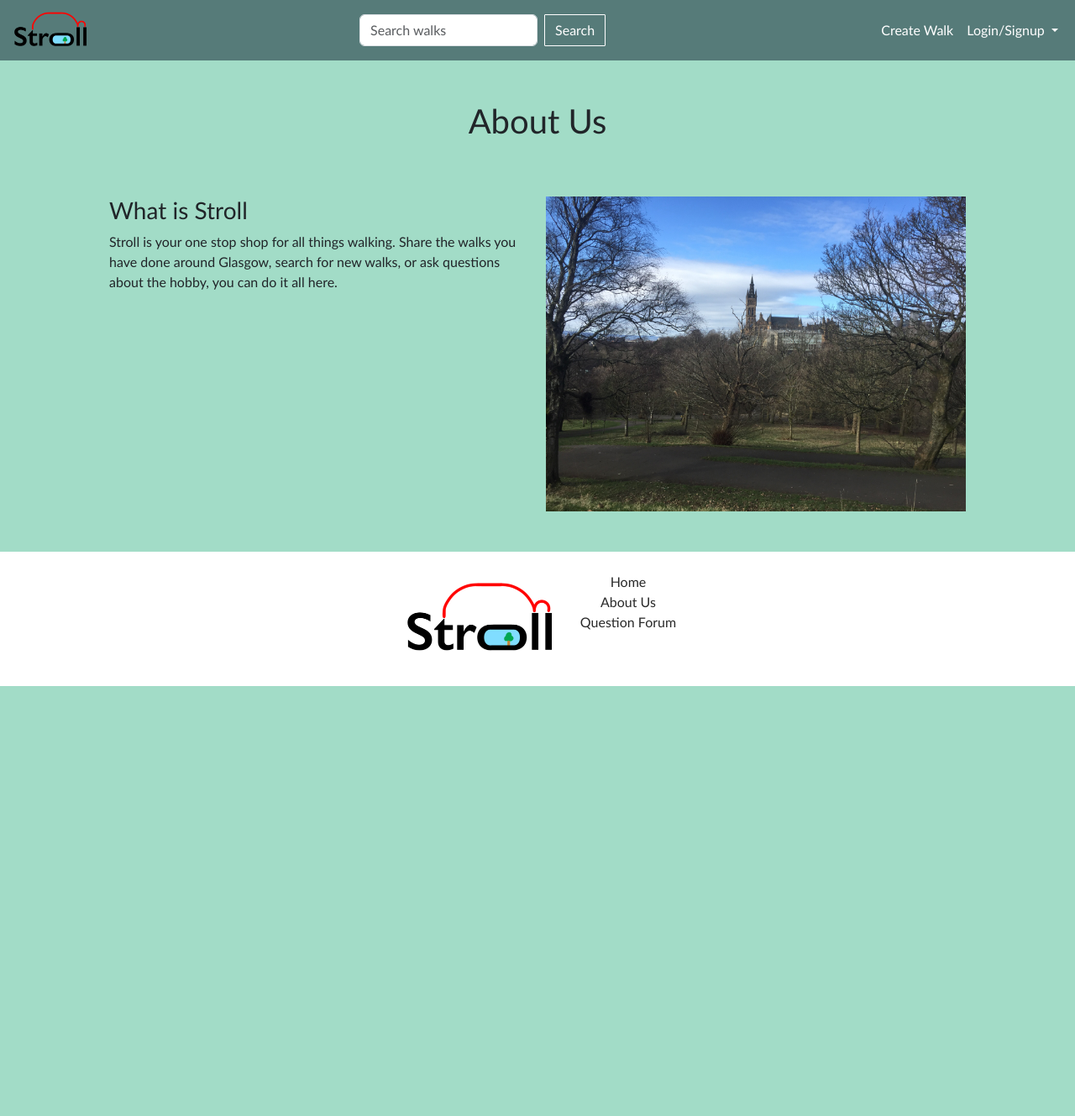
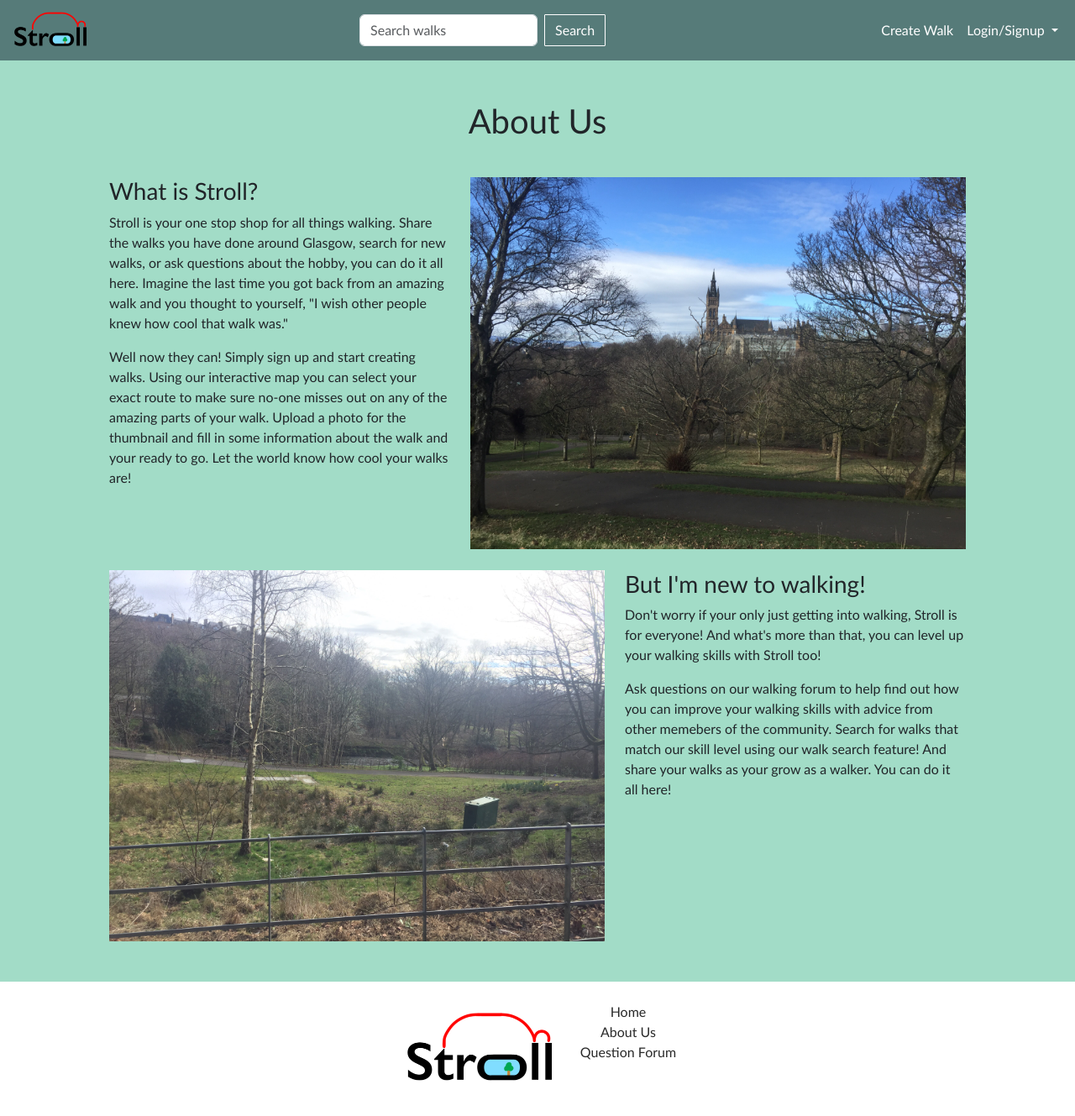
Before and after one commit to eepysleepyblaz/stroll_group_project, a Django app: template templates/stroll/about.html in a window 1280 px wide. Shown: the whole page at 84% size. Before the commit the page ends 817 px from the top, so only its background shows below. Run offline with Django 3.2, Linux system fonts and the light colour scheme; the template is opened without the code that fills it, so the values that code supplies are empty; parts of the project's set-up code (start-up, migrations or seed data) failed here and were passed over; some libraries are stand-ins or nearby versions.

Commit message:
About page main content added

```diff
--- /dev/null
+++ b/static/css/about.css
@@ -0,0 +1,26 @@
+.about_photo {
+    width: 590px;
+}
+
+.about_photo_right {
+    text-align: right;
+}
+
+.about_photo_left {
+    text-align: left;
+}
+
+@media (max-width: 992px) { .about_photo_zoomed_in {
+    width: 300px;
+}
+}
+
+@media (max-width: 992px) { .about_photo_align_zoomed_in {
+    text-align: center;
+}
+}
+
+@media (max-width: 992px) { .zoomed_in_text_spacer {
+    padding-top: 10px;
+}
+}
--- a/templates/stroll/about.html
+++ b/templates/stroll/about.html
@@ -1,5 +1,9 @@
 {% extends 'stroll/base.html' %}
 {% load staticfiles %}
+
+{% block stylesheet_block %}
+    <link rel="stylesheet" type="text/css" href="{% static 'css/about.css' %}"/>
+{% endblock %}
 
 {% block title_block %}
     About Us
@@ -13,21 +17,43 @@
     </div>
 
     <div class="container-xxl">
-        <div class="row mt-5">
+        <div class="row main_body">
         <div class="col">
             <div class="row">
-                <h3>What is Stroll</h3>
+                <h3>What is Stroll?</h3>
             </div>
             <div class="row">
                 <div class="col-lg col-12">
                     <p>Stroll is your one stop shop for all things walking. Share the walks you have done around Glasgow, search for new walks,
-                        or ask questions about the hobby, you can do it all here.
+                        or ask questions about the hobby, you can do it all here. Imagine the last time you got back from an amazing walk and you thought to yourself, "I wish other people knew
+                        how cool that walk was."</p> <p>Well now they can! Simply sign up and start creating walks. Using our interactive map
+                        you can select your exact route to make sure no-one misses out on any of the amazing parts of your walk. Upload a
+                        photo for the thumbnail and fill in some information about the walk and your ready to go. Let the world know how cool your walks are!
                     </p>
                 </div>
             </div>
         </div>
-            <div class="col-lg col-12 mx-auto text-center">
-                <img src="{% static 'images/about_walk_photo.png' %}" width="500">
+            <div class="col-lg col-12 about_photo_align_zoomed_in about_photo_right">
+                <img src="{% static 'images/about_walk_photo.png' %}" class="about_photo about_photo_zoomed_in">
+            </div>
+        </div>
+        <div class="row main_body">
+            <div class="col-lg col-12 about_photo_align_zoomed_in about_photo_left">
+                <img src="{% static 'images/about_walk_photo2.png' %}" class="about_photo about_photo_zoomed_in">
+            </div>
+            <div class="col">
+                <div class="row zoomed_in_text_spacer">
+                    <h3>But I'm new to walking!</h3>
+                </div>
+                <div class="row">
+                    <div class="col-lg col-12">
+                        <p>Don't worry if your only just getting into walking, Stroll is for everyone! And what's more than that, you can
+                            level up your walking skills with Stroll too!</p> <p>Ask questions on our walking forum to help find out how you can improve your walking
+                            skills with advice from other memebers of the community. Search for walks that match our skill level using our walk search feature!
+                            And share your walks as your grow as a walker. You can do it all here!
+                        </p>
+                    </div>
+                </div>
             </div>
         </div>
     </div>
```
Also changed, not shown: static/images/about_walk_photo2.png (added).
